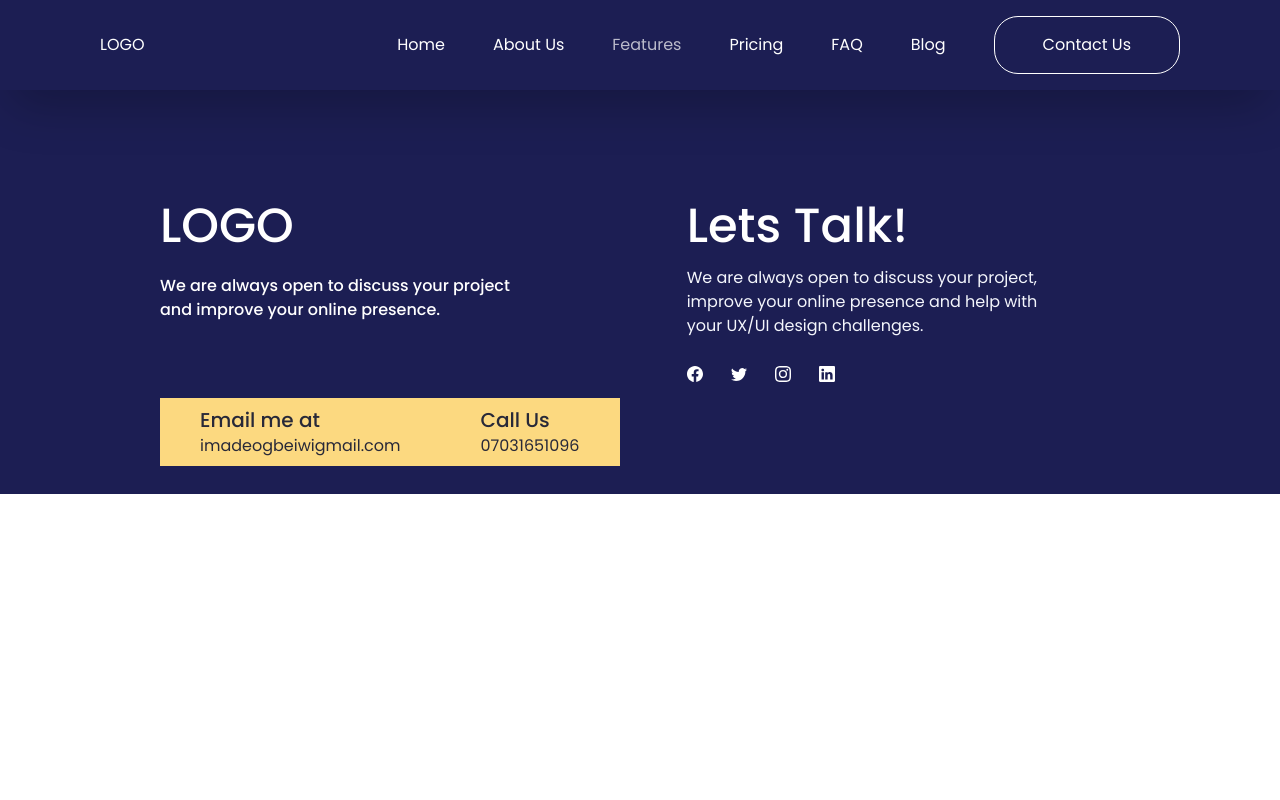
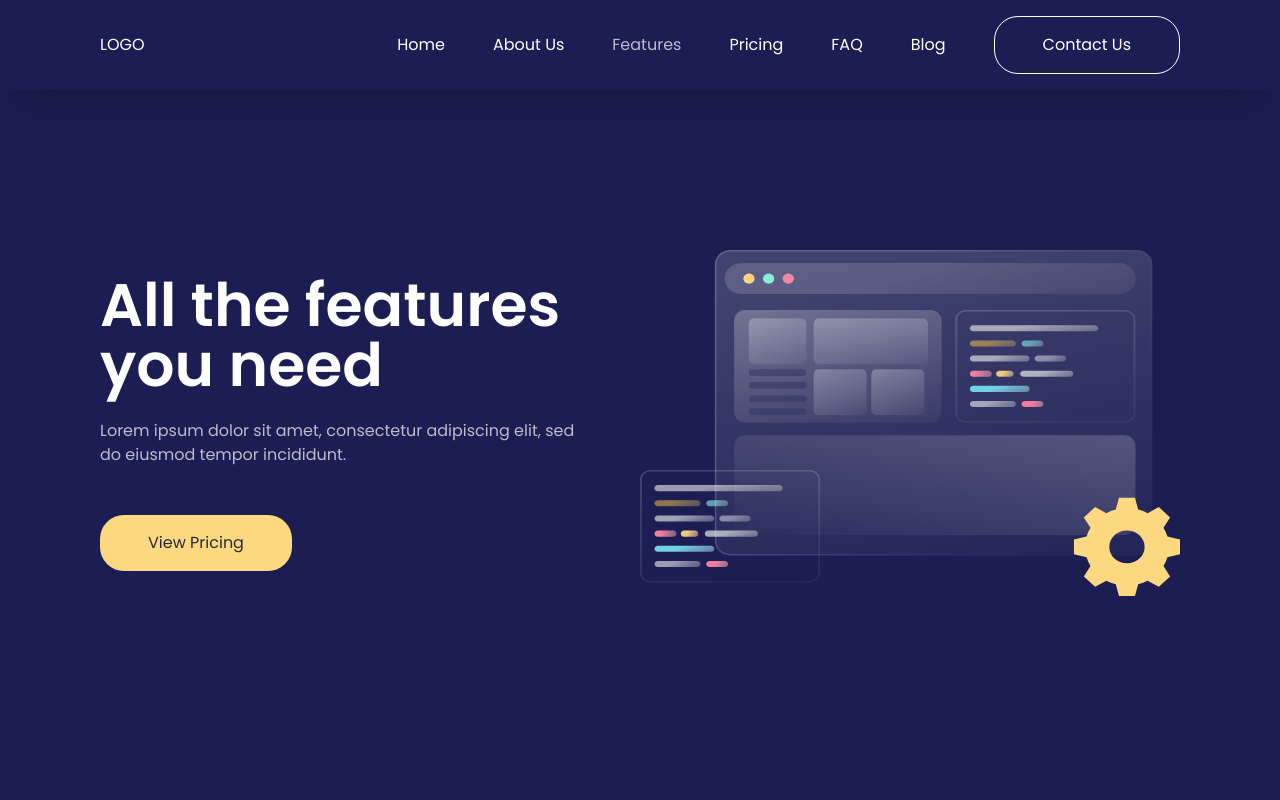
Before and after one commit to WinifredOgbeiwi/Website_Builder, a React (Vite) app: page /features in a window 1280 px wide. Shown: the top 800 px of the page. Built offline with nearby package versions, Linux system fonts and the light colour scheme.

Commit message:
FEATURE - hero section

```diff
--- a/src/App.jsx
+++ b/src/App.jsx
@@ -17,7 +17,7 @@ const App = () => {
         <Routes>
           <Route path='/' element={<Home />} />
           <Route path='/about' element={<About />} />
-          <Route path='/feature' element={<Features />} />
+          <Route path='/features' element={<Features />} />
           <Route path='/pricing' element={<Pricing />} />
           <Route path='/faq' element={<Faq />} />
           <Route path='/blog' element={<Blog />} />
--- a/src/components/headings.jsx
+++ b/src/components/headings.jsx
@@ -14,7 +14,6 @@ const Heading2 = ({ text, align,width }) => {
     return (
         <h2 className={`text-3xl sm:text-3xl md:text-5xl font-semibold  ${width} leading-tight ${align}`}>{text}</h2>
     )
-    // md: w - 8 / 12
 }
 
 // const 38px
--- /dev/null
+++ b/src/components/logos.jsx
@@ -0,0 +1,17 @@
+import React from 'react'
+
+export const Logos = ({text}) => {
+  return (
+      <div className="grid grid-cols-3 xl:grid-cols-6 items-center gap-x-4 sm:gap-x-14 gap-y-6 mt-12">
+          <div>
+              <h6 className="font-semibold text-lg md:text-2xl">100.000+</h6>
+              <p className=" p-0 m-0 text-xs md:text-lg">{text}</p>
+          </div>
+          <img src={assets.logo_1} alt="logo" />
+          <img src={assets.logo_2} alt="logo" />
+          <img src={assets.logo_3} alt="logo" />
+          <img src={assets.logo_4} alt="logo" />
+          <img src={assets.logo_5} alt="logo" />
+      </div>
+  )
+}
--- a/src/constants/assets.jsx
+++ b/src/constants/assets.jsx
@@ -31,6 +31,7 @@ import logo_2 from '../assets/logo2.png'
 import logo_3 from '../assets/logo3.png'
 import logo_4 from '../assets/logo4.png'
 import logo_5 from '../assets/logo5.png'
+import feature_hero from '../assets/Feature-Hero.svg'
 
 export default {
     LandingPage,
@@ -65,5 +66,6 @@ export default {
     logo_2,
     logo_3,
     logo_4,
-    logo_5
+    logo_5,
+    feature_hero
 }
--- a/src/routes/About.jsx
+++ b/src/routes/About.jsx
@@ -14,7 +14,7 @@ const About = () => {
       <Process />
       <Mission />
       <Benefit />
-      {/*  <Team/> */}
+       <Team/>
     </>
   )
 }
--- a/src/routes/Features.jsx
+++ b/src/routes/Features.jsx
@@ -1,10 +1,11 @@
 import React from 'react'
+import { Hero } from '../sections/features/hero'
 
 const Features = () => {
   return (
-    <div>
-
-    </div>
+    <>
+      <Hero />
+    </>
   )
 }
 
--- a/src/sections/about/benefit.jsx
+++ b/src/sections/about/benefit.jsx
@@ -2,6 +2,7 @@ import React from "react";
 import { Heading2 } from "../../components/headings";
 import data from "../../constants/data";
 import assets from "../../constants/assets";
+import { Logos } from "../../components/logos";
 
 export const Benefit = () => {
   return (
@@ -19,17 +20,7 @@ export const Benefit = () => {
           </div>
         ))}
       </div>
-      <div className="grid grid-cols-3 xl:grid-cols-6 items-center gap-x-4 sm:gap-x-14 gap-y-6 mt-12">
-        <div>
-          <h6 className="font-semibold text-lg md:text-2xl">100.000+</h6>
-          <p className=" p-0 m-0 text-xs md:text-lg">Finsweet Users</p>
-        </div>
-        <img src={assets.logo_1} alt="logo" />
-        <img src={assets.logo_2} alt="logo" />
-        <img src={assets.logo_3} alt="logo" />
-        <img src={assets.logo_4} alt="logo" />
-        <img src={assets.logo_5} alt="logo" />
-      </div>
+      <Logos text="Finsweet Users"/>
     </section>
   );
 };
--- /dev/null
+++ b/src/sections/features/hero.jsx
@@ -0,0 +1,27 @@
+import React from "react";
+import assets from "../../constants/assets";
+import LinkIcon from "../../components/link";
+import { Heading1 } from "../../components/headings";
+import { Link } from "react-router-dom";
+
+export const Hero = () => {
+    return (
+        <>
+            <main className=" bg-main py-20 md:py-40 flex flex-col-reverse md:flex-row md:justify-between items-center gap-16">
+                <div className=" ">
+                    <Heading1 text="All the features you need" color="text-white" />
+                    <p className=" pt-6 text-greyy text-center md:text-start">
+                        Lorem ipsum dolor sit amet, consectetur adipiscing elit, sed do
+                        eiusmod tempor incididunt.
+                    </p>
+                    <div className="mt-12 flex justify-evenly md:justify-start space-x-7 md:space-x-12 items-center">
+                        <button  className=" rounded-2xl md:rounded-3xl text-xs lg:text-base py-2 lg:py-4 px-5 lg:px-12 hover:bg-red-100 bg-yell text-semibold">
+                            <Link to='/pricing'>View Pricing</Link>
+                        </button>
+                    </div>
+                </div>
+                <img src={assets.feature_hero} alt="" className="md:w-1/2" />
+            </main>
+        </>
+    );
+};
```
Also changed, not shown: src/assets/Feature-Hero.svg (added).
